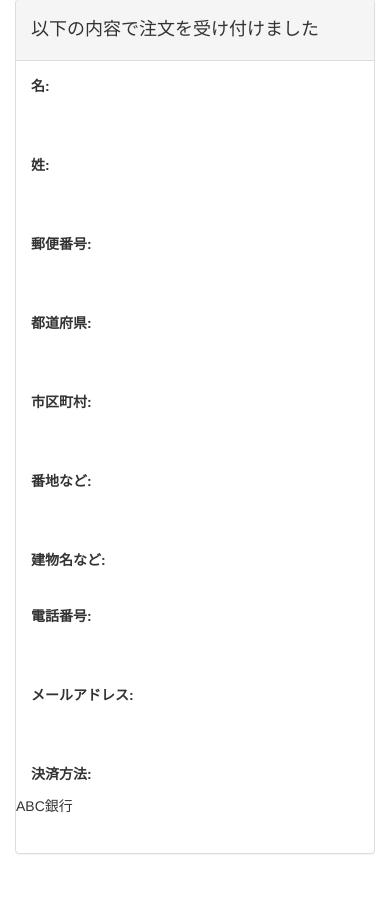
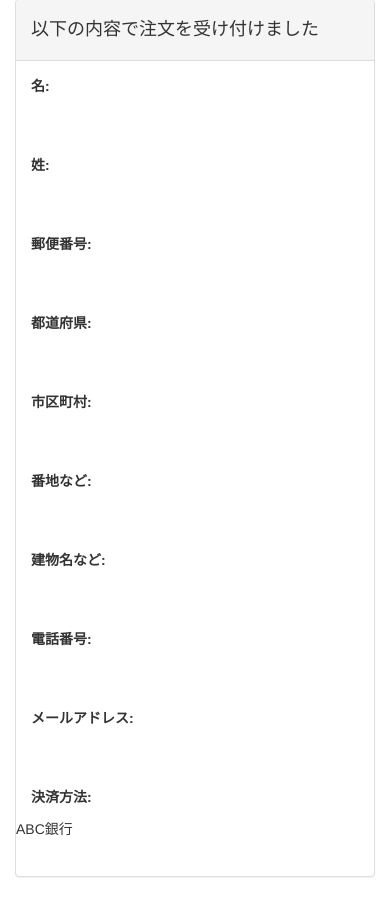
Before and after one commit to yusukefurukawa/django-ecommerce-example, a Django app: template ecommerce_website/ecommerce/templates/order_complete.html in a window 390 px wide. Shown: the part 186-1083 px from the top of the page. Before the commit the page ends 1040 px from the top, so only its background shows below. Run offline with Django 3.2, Linux system fonts and the light colour scheme; the template is opened without the code that fills it: values that come from a table or form of the project are taken from there, others are empty; data comes from the database, SQL or seed files in the repository; some libraries are stand-ins or nearby versions.

Commit message:
クラス名修正

```diff
--- a/ecommerce_website/ecommerce/templates/order_complete.html
+++ b/ecommerce_website/ecommerce/templates/order_complete.html
@@ -36,7 +36,7 @@
       </div>
 
       <div class="form-group">
-        <label class="col-sm-2 control-label"><b><label for="id_street2">建物名など:</label></b></label><div class="col-sm-10"><p class="form-control-stat">{{ customer.street2 }}</p></div>
+        <label class="col-sm-2 control-label"><b><label for="id_street2">建物名など:</label></b></label><div class="col-sm-10"><p class="form-control-static">{{ customer.street2 }}</p></div>
       </div>
 
       <div class="form-group">
```
